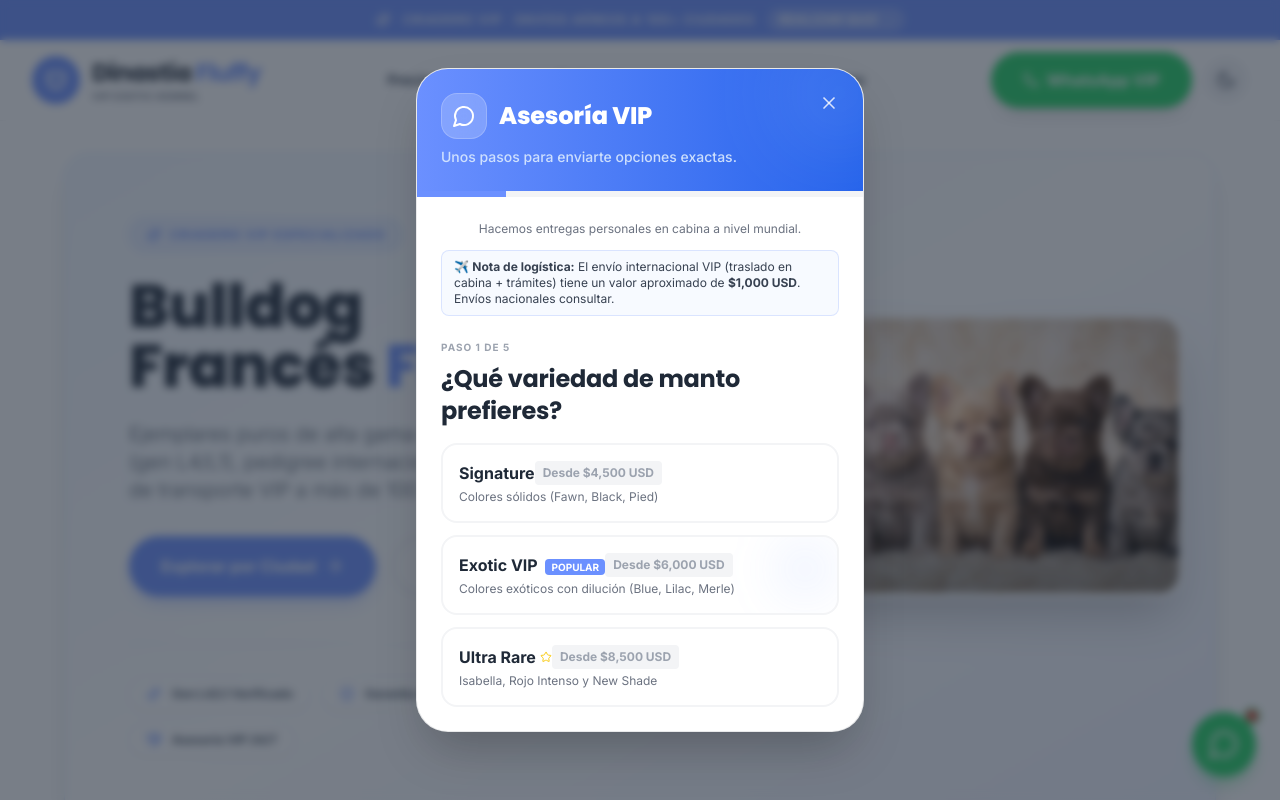
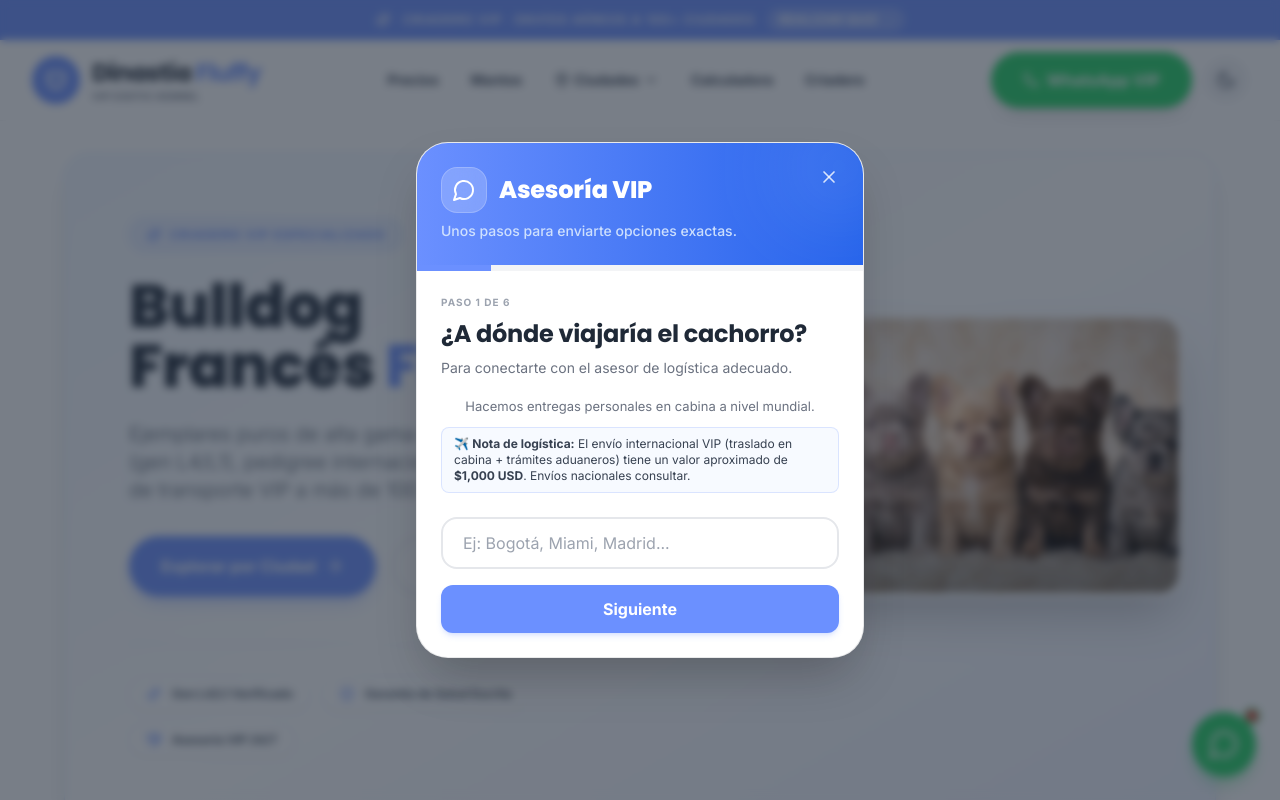
Before and after one commit to LivingNow05/fluffy-vip-programmatic, a React (Vite) app: page / in a window 1280 px wide. Both pictures are taken after a click on the button "WhatsApp VIP". Shown: the top 800 px of the page. Built offline with nearby package versions, Linux system fonts and the light colour scheme.

Commit message:
fix(modal): add dedicated city step with shipping info first

```diff
--- a/src/components/QuizModal.tsx
+++ b/src/components/QuizModal.tsx
@@ -12,18 +12,22 @@ interface QuizModalProps {
 export const QuizModal: React.FC<QuizModalProps> = ({ isOpen, onClose, city, manto }) => {
   const [stepIndex, setStepIndex] = useState<number>(0);
   const [answers, setAnswers] = useState({
+    cityPref: '',
     mantoPref: '',
     housing: '',
     kids: '',
     experience: '',
     gender: ''
   });
+  const [cityInput, setCityInput] = useState('');
 
   // Reset state when modal opens
   useEffect(() => {
     if (isOpen) {
       setStepIndex(0);
+      setCityInput(city || '');
       setAnswers({
+        cityPref: city || '',
         mantoPref: manto || '',
         housing: '',
         kids: '',
@@ -31,13 +35,13 @@ export const QuizModal: React.FC<QuizModalProps> = ({ isOpen, onClose, city, man
         gender: ''
       });
     }
-  }, [isOpen, manto]);
+  }, [isOpen, city, manto]);
 
   if (!isOpen) return null;
 
   const phoneNumber = "573164822477";
 
-  const stepsConfig = [];
+  const stepsConfig = ['city'];
   if (!manto) {
     stepsConfig.push('manto');
   }
@@ -55,7 +59,7 @@ export const QuizModal: React.FC<QuizModalProps> = ({ isOpen, onClose, city, man
     } else {
       // Build WhatsApp message
       const mantoText = finalAnswers.mantoPref ? ` variedad ${finalAnswers.mantoPref}` : '';
-      const cityText = city ? ` con envío a ${city}` : '';
+      const cityText = finalAnswers.cityPref ? ` con envío a ${finalAnswers.cityPref}` : '';
       const text = `¡Hola! Me interesa un cachorro Fluffy VIP${mantoText}${cityText}.
 
 *Mi perfil:*
@@ -72,6 +76,14 @@ Quisiera ver fotos y conocer disponibilidad.`;
       setTimeout(() => {
         onClose();
       }, 500);
+    }
+  };
+
+  const handleCitySubmit = () => {
+    if (cityInput.trim()) {
+      handleAnswer('cityPref', cityInput.trim());
+    } else {
+      handleAnswer('cityPref', 'No indicada');
     }
   };
 
@@ -125,14 +137,38 @@ Quisiera ver fotos y conocer disponibilidad.`;
           {/* Scrollable Content */}
           <div className="p-6 overflow-y-auto">
 
-            {/* Shipping Note on Step 1 */}
-            {stepIndex === 0 && (
-              <div className="text-[12px] text-center text-gray-500 dark:text-gray-400 mb-6 leading-snug">
-                Hacemos entregas personales en cabina a nivel mundial.<br/>
-                <div className="bg-blue-50/50 dark:bg-gray-800 text-gray-700 dark:text-gray-300 px-3 py-2 rounded-lg mt-3 border border-cornflower/20 inline-block text-left text-xs">
-                  ✈️ <b>Nota de logística:</b> El envío internacional VIP (traslado en cabina + trámites) tiene un valor aproximado de <b>$1,000 USD</b>. Envíos nacionales consultar.
+            {/* STEP: CITY & SHIPPING INFO */}
+            {currentStepId === 'city' && (
+              <motion.div initial={{ opacity: 0, x: 20 }} animate={{ opacity: 1, x: 0 }} key="city">
+                <span className="text-[10px] font-bold text-gray-400 uppercase tracking-widest mb-2 block">Paso {stepIndex + 1} de {totalSteps}</span>
+                <h4 className="font-header font-bold text-2xl text-obsidian dark:text-canvas mb-2">
+                  ¿A dónde viajaría el cachorro?
+                </h4>
+                <p className="text-sm text-gray-500 dark:text-gray-400 mb-5">Para conectarte con el asesor de logística adecuado.</p>
+
+                <div className="text-[13px] text-center text-gray-500 dark:text-gray-400 mb-6 leading-snug">
+                  Hacemos entregas personales en cabina a nivel mundial.<br/>
+                  <div className="bg-blue-50/50 dark:bg-gray-800 text-gray-700 dark:text-gray-300 px-3 py-2 rounded-lg mt-3 border border-cornflower/20 inline-block text-left text-xs">
+                    ✈️ <b>Nota de logística:</b> El envío internacional VIP (traslado en cabina + trámites aduaneros) tiene un valor aproximado de <b>$1,000 USD</b>. Envíos nacionales consultar.
+                  </div>
                 </div>
-              </div>
+
+                <input
+                  type="text"
+                  placeholder="Ej: Bogotá, Miami, Madrid..."
+                  value={cityInput}
+                  onChange={(e) => setCityInput(e.target.value)}
+                  onKeyDown={(e) => { if (e.key === 'Enter') handleCitySubmit(); }}
+                  className="w-full border-2 border-gray-200 dark:border-gray-700 rounded-2xl px-5 py-3 text-obsidian dark:text-canvas bg-white dark:bg-gray-800 text-base focus:border-cornflower focus:outline-none mb-4 transition-colors"
+                />
+
+                <button
+                  onClick={handleCitySubmit}
+                  className="w-full bg-cornflower hover:bg-blue-600 text-white font-bold py-3 px-6 rounded-xl transition-all duration-300 shadow-md shadow-cornflower/20"
+                >
+                  Siguiente
+                </button>
+              </motion.div>
             )}
 
             {/* STEP: MANTO */}
```
